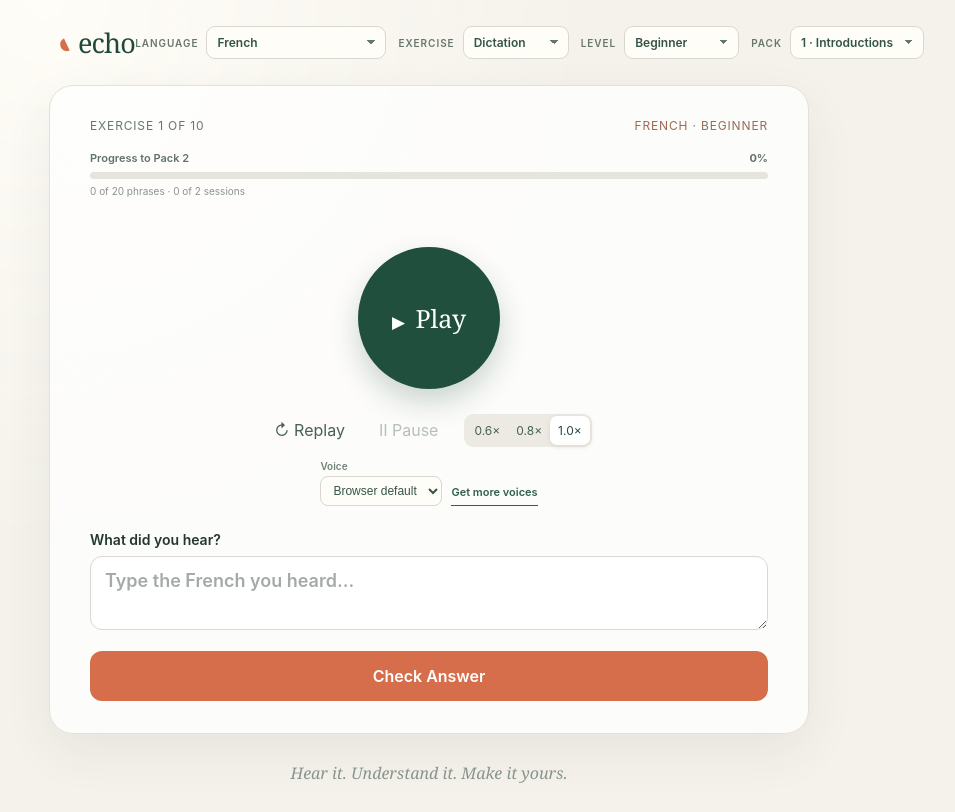
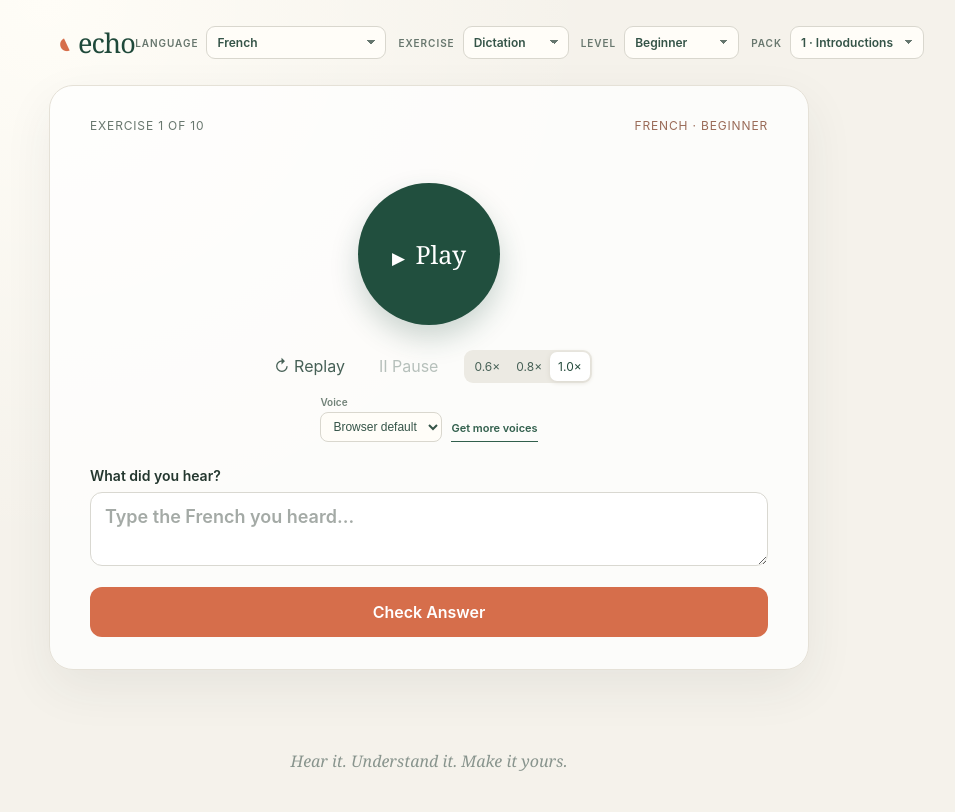
Before and after one commit to jimtronic/echo, a React (Vite) app: page / in a window 1280 px wide. Shown: the whole page, without its empty margins (211-1166 px from the left). Built offline with nearby package versions, Linux system fonts and the light colour scheme.

Commit message:
Unlock all lesson packs

```diff
--- a/src/App.tsx
+++ b/src/App.tsx
@@ -48,7 +48,7 @@ function variedSession(pool: Lesson[], mixed: boolean): Lesson[] {
   return selected
 }
 
-function Exercise({ lesson, position, mode, onComplete, onEncounter, unlockProgress }: { lesson: Lesson; position: number; mode: ExerciseMode; onComplete: (result: ExerciseResult) => void; onEncounter: () => void; unlockProgress?: { seen: number; sessions: number; unlocked: boolean; nextPack: number } }) {
+function Exercise({ lesson, position, mode, onComplete, onEncounter }: { lesson: Lesson; position: number; mode: ExerciseMode; onComplete: (result: ExerciseResult) => void; onEncounter: () => void }) {
   const [dictation, setDictation] = useState('')
   const [translation, setTranslation] = useState('')
   const [checked, setChecked] = useState(false)
@@ -68,11 +68,6 @@ function Exercise({ lesson, position, mode, onComplete, onEncounter, unlockProgr
 
   return <main className="card">
     <header className="exercise-header"><span>Exercise {position + 1} of {SESSION_LENGTH}</span><span className="language">{languageName} · {lesson.level}</span></header>
-    {unlockProgress && <section className="unlock-progress" aria-label={`Progress toward unlocking Pack ${unlockProgress.nextPack}`}>
-      <div><span>{unlockProgress.unlocked ? `Pack ${unlockProgress.nextPack} unlocked` : `Progress to Pack ${unlockProgress.nextPack}`}</span><strong>{unlockProgress.unlocked ? '100%' : `${Math.round((Math.min(unlockProgress.seen / 20, 1) + Math.min(unlockProgress.sessions / 2, 1)) * 50)}%`}</strong></div>
-      <progress max="100" value={unlockProgress.unlocked ? 100 : (Math.min(unlockProgress.seen / 20, 1) + Math.min(unlockProgress.sessions / 2, 1)) * 50} />
-      <p>{Math.min(unlockProgress.seen, 20)} of 20 phrases · {Math.min(unlockProgress.sessions, 2)} of 2 sessions</p>
-    </section>}
     <section className="listening" aria-label="Audio controls">
       <div className="play-row">
         <button className="play" type="button" onClick={() => void play()} aria-label="Play exercise audio"><span aria-hidden="true">▶</span> Play</button>
@@ -250,22 +245,22 @@ export default function App() {
         <select value={packOrder} onChange={(event) => { setPackOrder(Number(event.target.value)); setPosition(0); setScores([]); setSessionKey((key) => key + 1) }}>
           <option value="1">1 · Introductions</option>
           {language === 'fr' && <>
-            <option value="2" disabled={progress.unlockedPack < 2}>2 · Café {progress.unlockedPack < 2 ? '🔒' : ''}</option>
-            <option value="3" disabled={progress.unlockedPack < 3}>3 · Shopping {progress.unlockedPack < 3 ? '🔒' : ''}</option>
-            <option value="4" disabled={progress.unlockedPack < 4}>4 · Transport {progress.unlockedPack < 4 ? '🔒' : ''}</option>
+            <option value="2">2 · Café</option>
+            <option value="3">3 · Shopping</option>
+            <option value="4">4 · Transport</option>
           </>}
-          {language === 'es' && <option value="2" disabled={spanishProgress.unlockedPack < 2}>2 · Café {spanishProgress.unlockedPack < 2 ? '🔒' : ''}</option>}
-          {language === 'es-CO' && <option value="2" disabled={colombianProgress.unlockedPack < 2}>2 · Landscape painting {colombianProgress.unlockedPack < 2 ? '🔒' : ''}</option>}
-          {language === 'es-CO' && <option value="3" disabled={colombianProgress.unlockedPack < 3}>3 · Record shopping {colombianProgress.unlockedPack < 3 ? '🔒' : ''}</option>}
+          {language === 'es' && <option value="2">2 · Café</option>}
+          {language === 'es-CO' && <option value="2">2 · Landscape painting</option>}
+          {language === 'es-CO' && <option value="3">3 · Record shopping</option>}
         </select>
       </label>}</div>
     </nav>
     {finished ? <main className="card summary">
       <p className="eyebrow">Session complete</p><h1>Nice listening.</h1><p className="summary-copy">Take a breath. Notice what felt clearer on the second listen. Your next session will use the {level} {language === 'es-CO' ? 'Latin American Spanish' : language === 'es' ? 'Spanish' : language === 'de' ? 'German' : 'French'} phrase collection.</p>
-      {isPackedCourse && <p className="course-progress">Pack {packOrder} · {currentPackSeen} of 25 encountered · {currentPackSessions} sessions<br />{packOrder < maxPack ? (activeProgress.unlockedPack > packOrder ? `Pack ${packOrder + 1} is unlocked.` : `Encounter 20 phrases across two sessions to unlock Pack ${packOrder + 1}.`) : 'You have reached the newest available pack.'}</p>}
+      {isPackedCourse && <p className="course-progress">Pack {packOrder} · {currentPackSeen} of 25 encountered · {currentPackSessions} sessions<br />All packs are available.</p>}
       <div className="summary-grid"><div><strong>{averageScore}%</strong><span>{mode === 'dictation' ? 'Average dictation' : 'Translation match'}</span></div><div><strong>{scores.length}</strong><span>Exercises completed</span></div></div>
       <button className="primary" type="button" onClick={restart}>Start Another Session</button>
-    </main> : <Exercise key={`${session[position].id}-${mode}`} lesson={session[position]} position={position} mode={mode} onComplete={next} onEncounter={encounter} unlockProgress={isPackedCourse && packOrder < maxPack ? { seen: currentPackSeen, sessions: currentPackSessions, unlocked: activeProgress.unlockedPack > packOrder, nextPack: packOrder + 1 } : undefined} />}
+    </main> : <Exercise key={`${session[position].id}-${mode}`} lesson={session[position]} position={position} mode={mode} onComplete={next} onEncounter={encounter} />}
     <footer>Hear it. Understand it. Make it yours.</footer>
   </div>
 }
--- a/src/styles.css
+++ b/src/styles.css
@@ -13,13 +13,6 @@ nav { display: flex; align-items: center; justify-content: space-between; paddin
 .level-picker select:focus { outline: 2px solid rgba(58,109,88,.2); outline-offset: 1px; }
 .card { background: rgba(255,255,255,.76); border: 1px solid #e5e1d7; border-radius: 24px; padding: 22px; box-shadow: 0 18px 50px rgba(48, 61, 53, .07); }
 .exercise-header { display: flex; justify-content: space-between; color: #68776e; font-size: 12px; letter-spacing: .07em; text-transform: uppercase; }
-.unlock-progress { margin-top: 18px; }
-.unlock-progress div { display: flex; justify-content: space-between; color: #607269; font-size: 11px; font-weight: 600; }
-.unlock-progress progress { appearance: none; display: block; width: 100%; height: 7px; margin-top: 7px; border: 0; border-radius: 99px; overflow: hidden; background: #e5e4dd; }
-.unlock-progress progress::-webkit-progress-bar { background: #e5e4dd; }
-.unlock-progress progress::-webkit-progress-value { border-radius: 99px; background: #d66e4b; }
-.unlock-progress progress::-moz-progress-bar { border-radius: 99px; background: #d66e4b; }
-.unlock-progress p { margin: 6px 0 0; color: #89938e; font-size: 10px; text-align: left; }
 .language { color: #9a6b58; }
 .listening { text-align: center; padding: 43px 0 34px; }
 .play-row { display: grid; grid-template-columns: 1fr 142px 1fr; align-items: center; }
```
